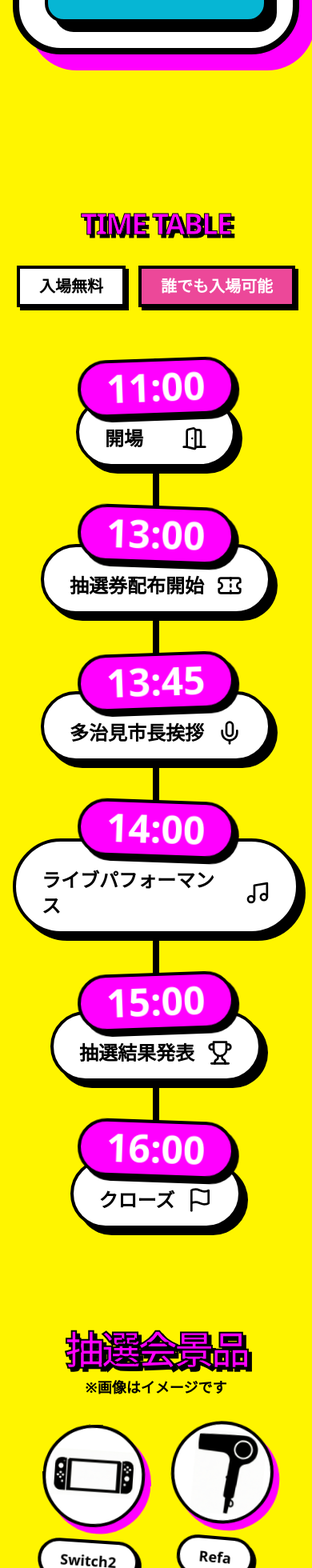
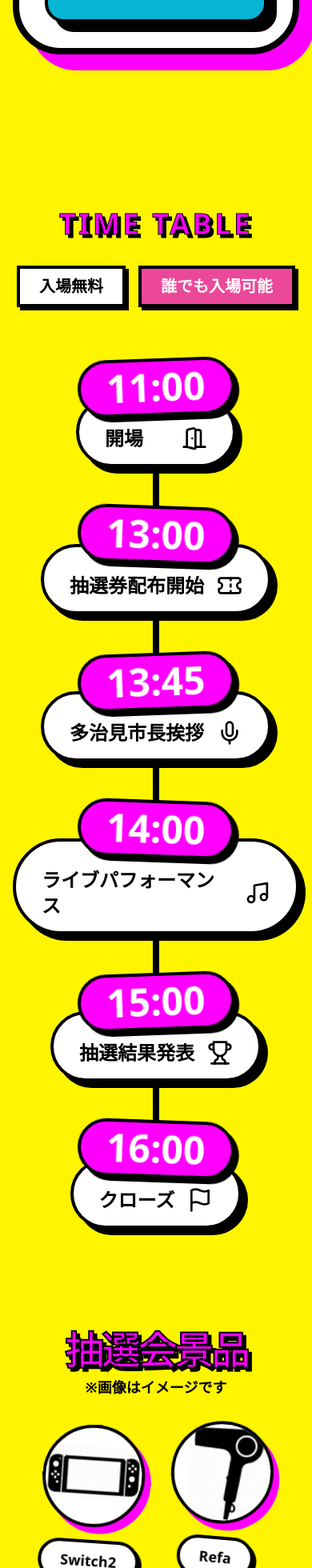
Before and after one commit to reliefhideyori/misoji8, a React (Vite) app: page / in a window 390 px wide. Shown: the part 1784-3744 px from the top of the page at 80% size. Built offline with nearby package versions, Linux system fonts and the light colour scheme.

Commit message:
fix: タイムテーブルの文字間隔調整、景品アイコンのパディング削除

```diff
--- a/src/App.jsx
+++ b/src/App.jsx
@@ -246,7 +246,7 @@ const App = () => {
                 {/* Time Table */}
                 <div className="mb-32">
                     <div className="text-center mb-16">
-                        <h2 className="text-4xl md:text-8xl font-black text-[#FF00FF] tracking-tighter drop-shadow-[4px_4px_0px_#000] [-webkit-text-stroke:1px_black] md:[-webkit-text-stroke:2px_black]">TIME TABLE</h2>
+                        <h2 className="text-4xl md:text-8xl font-black text-[#FF00FF] tracking-widest md:tracking-tighter drop-shadow-[4px_4px_0px_#000] [-webkit-text-stroke:1px_black] md:[-webkit-text-stroke:2px_black]">TIME TABLE</h2>
 
                         <div className="mt-8 text-xl font-black flex flex-wrap justify-center gap-4">
                             <div className="bg-white border-4 border-black px-6 py-2 shadow-[4px_4px_0px_#000]">入場無料</div>
@@ -378,7 +378,7 @@ const App = () => {
                             { name: "国産米", image: riceImage, rotate: "rotate-[-1deg]" }
                         ].map((item, idx) => (
                             <div key={idx} className={`flex flex-col items-center gap-4 ${item.rotate} animate-float`} style={{ animationDelay: `${idx * 0.5}s` }}>
-                                <div className="w-32 h-32 md:w-40 md:h-40 bg-white border-4 border-black rounded-full flex items-center justify-center shadow-[8px_8px_0px_#FF00FF] hover:scale-110 transition-transform overflow-hidden px-2">
+                                <div className="w-32 h-32 md:w-40 md:h-40 bg-white border-4 border-black rounded-full flex items-center justify-center shadow-[8px_8px_0px_#FF00FF] hover:scale-110 transition-transform overflow-hidden">
                                     <img src={item.image} alt={item.name} className="w-full h-full object-contain" />
                                 </div>
                                 <div className="bg-white border-4 border-black px-6 py-2 rounded-full font-black text-lg shadow-[4px_4px_0px_#000]">
```
